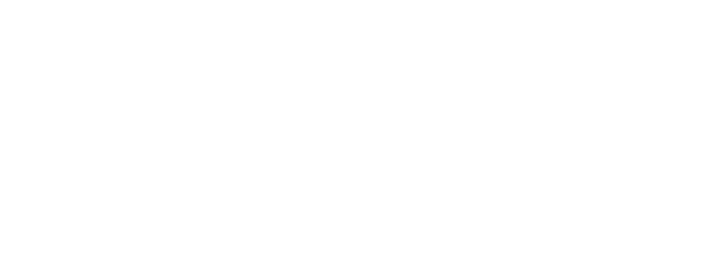
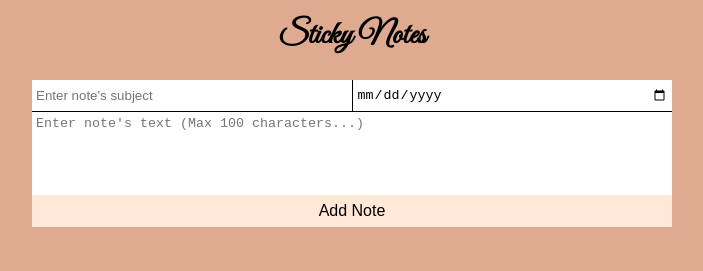
Before and after one commit to MartinusAaD/sticky-notes-workshop, a website built with Vite: page index.html in a window 1280 px wide. Shown: the whole page, without its empty margins (288-991 px from the left). Built offline with nearby package versions, Linux system fonts and the light colour scheme; files whose address does not match are found by name.

Commit message:
Create Basic UI

```diff
--- a/index.html
+++ b/index.html
@@ -10,7 +10,48 @@
     <title>Sticky Notes App</title>
   </head>
   <body>
-    <div id="app"></div>
+    <header class="header">
+      <h1 class="header__title">Sticky Notes</h1>
+    </header>
+
+    <main>
+      <section class="form-container">
+        <form class="form">
+          <div class="form__input-container">
+            <label for="subject">Note subject</label>
+            <input
+              type="text"
+              id="subject"
+              name="subject"
+              placeholder="Enter note's subject"
+              maxlength="20"
+              class="form__input form__input-subject"
+            />
+            <label for="date">Date</label>
+            <input
+              type="date"
+              id="date"
+              name="date"
+              placeholder="Enter note's date"
+              class="form__input form__input-date"
+            />
+          </div>
+
+          <label for="note">Note text</label>
+          <textarea
+            name="note"
+            id="note"
+            placeholder="Enter note's text (Max 100 characters...)"
+            maxlength="100"
+            class="form__input-note"
+            rows="5"
+          ></textarea>
+          <button type="submit" class="form__submit-button">Add Note</button>
+          <p class="form__error-text">Error</p>
+        </form>
+      </section>
+      <section class="notes-container"></section>
+    </main>
     <script type="module" src="/src/app.js"></script>
   </body>
 </html>
--- a/src/css/reset.css
+++ b/src/css/reset.css
@@ -0,0 +1,16 @@
+* {
+  margin: 0;
+  padding: 0;
+  box-sizing: border-box;
+  list-style: none;
+}
+
+input,
+textarea {
+  border: none;
+}
+
+button {
+  cursor: pointer;
+  border: none;
+}
--- a/src/css/style.css
+++ b/src/css/style.css
@@ -0,0 +1,96 @@
+@font-face {
+  font-family: Kalam-Regular;
+  src: url("../assets/fonts/Kalam-Regular.ttf");
+}
+
+@font-face {
+  font-family: Kalam-Bold;
+  src: url("../assets/fonts/Kalam-Bold.ttf");
+}
+
+@font-face {
+  font-family: GreatVibes-Regular;
+  src: url("../assets/fonts/GreatVibes-Regular.ttf");
+}
+
+body {
+  width: 100%;
+  min-height: 100vh;
+  background-color: var(--color-background);
+  display: flex;
+  flex-direction: column;
+  font-family: Kalam-Regular, sans-serif;
+}
+
+.header {
+  text-align: center;
+  padding: var(--spacing-medium);
+  font-family: GreatVibes-Regular;
+}
+
+/* ------------ */
+
+main {
+  height: 100%;
+  flex-grow: 1;
+  display: flex;
+  flex-direction: column;
+}
+
+/* ------------ */
+
+.form-container {
+  display: flex;
+  justify-content: center;
+  align-items: center;
+  padding: var(--spacing-small) 0;
+}
+
+.form label {
+  display: none;
+}
+
+.form {
+  display: flex;
+  flex-direction: column;
+  min-width: 50%;
+}
+
+.form__input-container {
+  width: 100%;
+  display: flex;
+}
+
+.form__input {
+  flex: 1;
+  height: 32px;
+  padding: 0 var(--spacing-x-small);
+  border-bottom: 1px solid black;
+}
+
+.form__input-subject {
+  border-right: 1px solid black;
+}
+
+.form__input-note {
+  width: 100%;
+  resize: none;
+  padding: var(--spacing-x-small);
+}
+
+.form__submit-button {
+  height: 32px;
+  background-color: var(--color-submit-buttons);
+
+  font-size: var(--font-size-base);
+}
+
+.form__submit-button:hover {
+  opacity: 0.9;
+}
+
+.form__error-text {
+  visibility: hidden;
+  text-align: center;
+  padding: var(--spacing-x-small) 0;
+}
--- a/src/css/variables.css
+++ b/src/css/variables.css
@@ -0,0 +1,29 @@
+:root {
+  /* COLORS */
+  --color-background: #deab90;
+  --color-note-container: #774936;
+  --color-note-background: #e7f2f8;
+  --color-card-header: #ffe8d6;
+  --color-note-buttons: #e7f2f8;
+  --color-submit-buttons: #ffe8d6;
+  --color-primary-light: #fff;
+  --color-primary-dark: #000;
+
+  /* SPACING */
+  --spacing-x-small: 0.25rem;
+  --spacing-small: 0.5rem;
+  --spacing-medium: 1rem;
+  --spacing-large: 2rem;
+  --spacing-x-large: 3rem;
+
+  /* FONT SIZE */
+  --font-size-small: 0.5rem;
+  --font-size-base: 1rem;
+  --font-size-medium: 1.2rem;
+  --font-size-large: 1.5rem;
+  --font-size-x-large: 2rem;
+
+  /* BORDER RADIUS */
+  --border-radius-small: 0.25rem;
+  --border-radius-medium: 0.5rem;
+}
```
Also changed, not shown: src/assets/fonts/GreatVibes-Regular.ttf (added), src/assets/fonts/Kalam-Bold.ttf (added), src/assets/fonts/Kalam-Regular.ttf (added).
